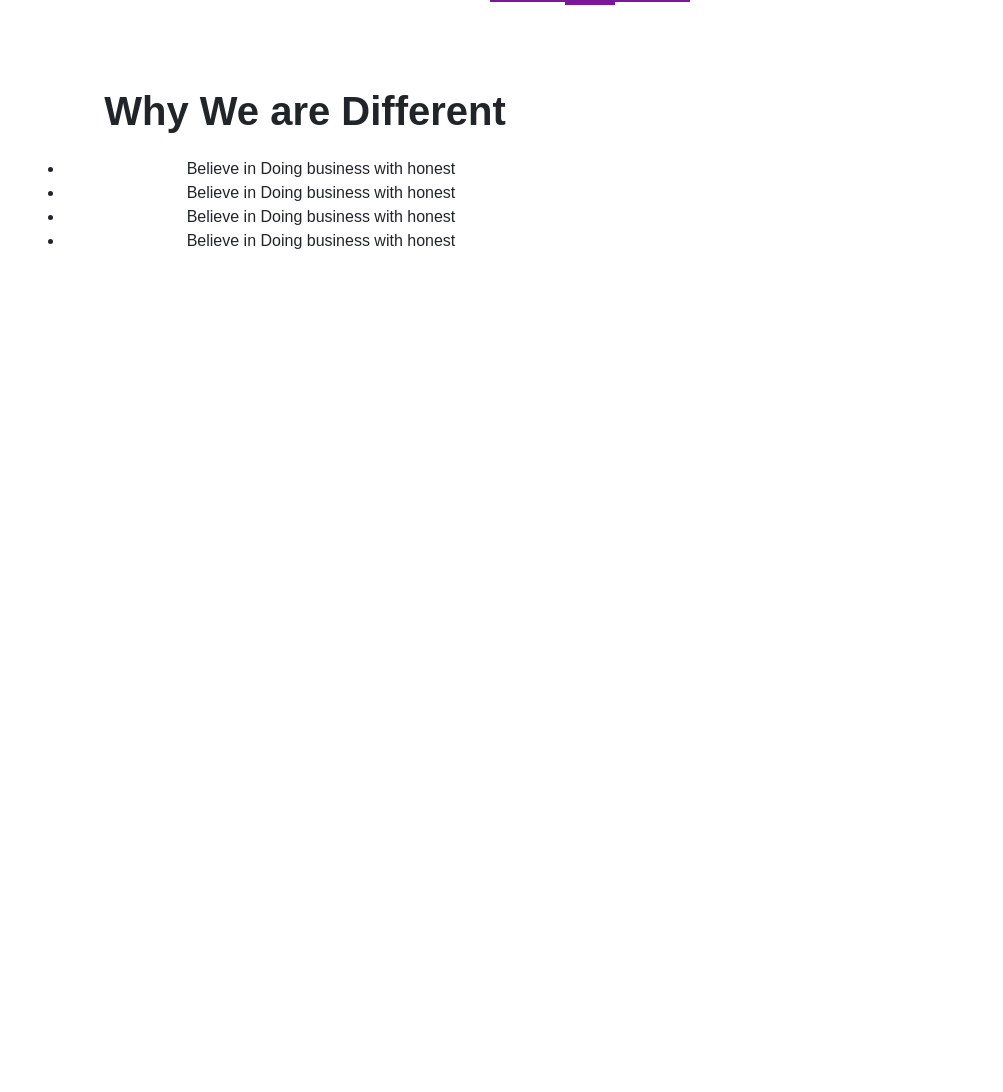
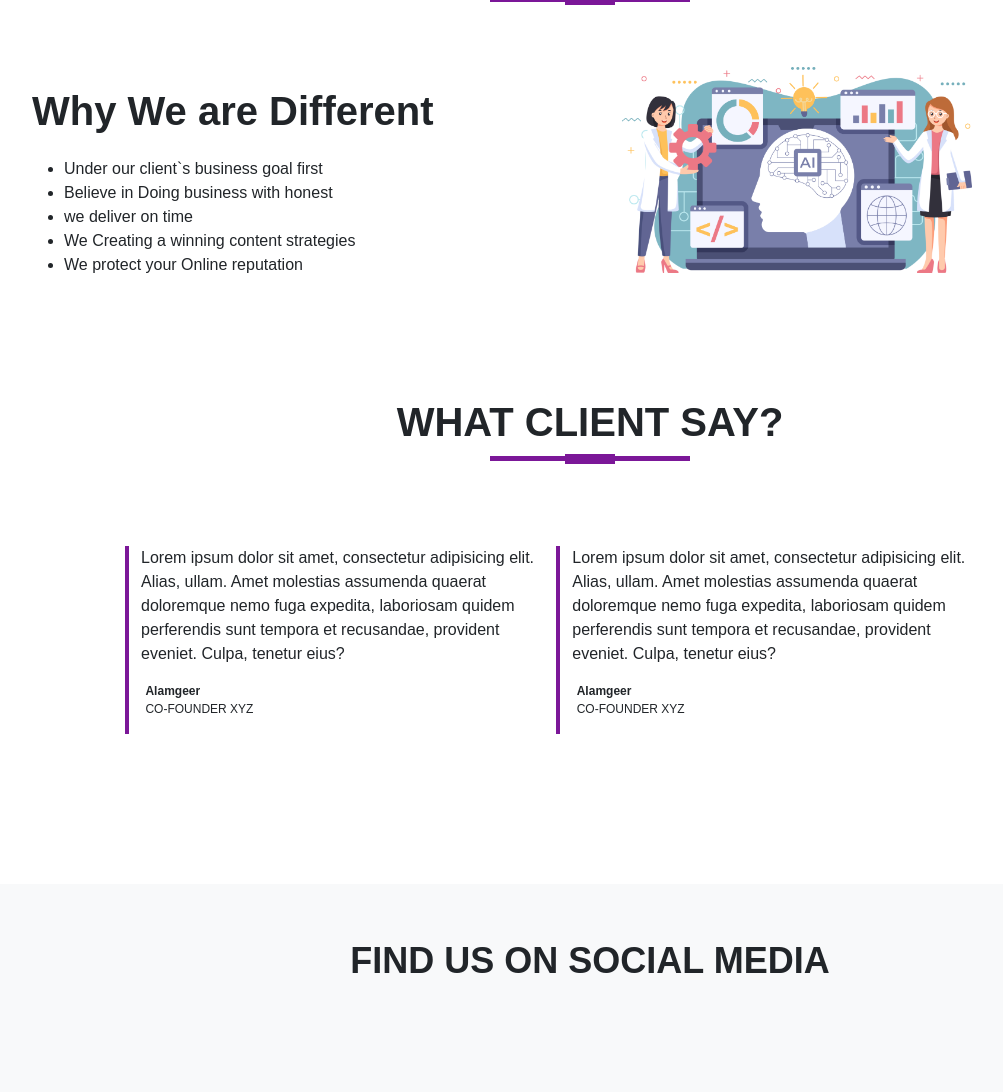
Before and after one commit to ageer110243-hash/Bootstrap-project, a plain HTML site: page index.html in a window 1280 px wide. Shown: the part 1366-2458 px from the top of the page, without its empty margins (50-1053 px from the left). Before the commit the page ends 1635 px from the top, so only its background shows below. Drawn offline with nearby package versions, Linux system fonts and the light colour scheme.

Commit message:
social media

```diff
--- a/index.html
+++ b/index.html
@@ -1,20 +1,25 @@
-g<!DOCTYPE html>
+g
+<!DOCTYPE html>
 <html lang="en">
+
 <head>
   <meta charset="UTF-8">
   <meta name="viewport" content="width=device-width, initial-scale=1.0">
   <title>School</title>
 
-    <link href="https://cdn.jsdelivr.net/npm/bootstrap@5.3.8/dist/css/bootstrap.min.css" rel="stylesheet" integrity="sha384-sRIl4kxILFvY47J16cr9ZwB07vP4J8+LH7qKQnuqkuIAvNWLzeN8tE5YBujZqJLB" crossorigin="anonymous">
+  <link href="https://cdn.jsdelivr.net/npm/bootstrap@5.3.8/dist/css/bootstrap.min.css" rel="stylesheet"
+    integrity="sha384-sRIl4kxILFvY47J16cr9ZwB07vP4J8+LH7qKQnuqkuIAvNWLzeN8tE5YBujZqJLB" crossorigin="anonymous">
   <link rel="stylesheet" href="style.css">
 
 </head>
+
 <body>
   <section id="header">
     <nav class="navbar navbar-expand-lg bg-body-tertiary">
       <div class="container-fluid">
         <a class="navbar-brand" href="#">DIGITAL</a>
-    <button class="navbar-toggler" type="button" data-bs-toggle="collapse" data-bs-target="#navbarSupportedContent" aria-controls="navbarSupportedContent" aria-expanded="false" aria-label="Toggle navigation">
+        <button class="navbar-toggler" type="button" data-bs-toggle="collapse" data-bs-target="#navbarSupportedContent"
+          aria-controls="navbarSupportedContent" aria-expanded="false" aria-label="Toggle navigation">
           <span class="navbar-toggler-icon"></span>
         </button>
         <div class="collapse navbar-collapse" id="navbarSupportedContent">
@@ -39,12 +44,14 @@ g<!DOCTYPE html>
   </section>
   <!-- BANNER SECOTION -->
 
-<section  id="banner">
+  <section id="banner">
     <div class="container">
       <div class="row">
         <div class="col-md-6">
           <P class="title">BEST DIGITAL AGENCY</P>
-                <P>Lorem ipsum dolor sit amet, consectetur adipisicing elit. Alias, ullam. Amet molestias assumenda quaerat doloremque nemo fuga expedita, laboriosam quidem perferendis sunt tempora et recusandae, provident eveniet. Culpa, tenetur eius?</P>
+          <P>Lorem ipsum dolor sit amet, consectetur adipisicing elit. Alias, ullam. Amet molestias assumenda quaerat
+            doloremque nemo fuga expedita, laboriosam quidem perferendis sunt tempora et recusandae, provident eveniet.
+            Culpa, tenetur eius?</P>
 
           <a href=""><img src="img/play.png" alt="" class="play-btn"> Watch Tuturials</a>
 
@@ -66,18 +73,21 @@ g<!DOCTYPE html>
       <div class="row text-center">
         <div class="col-md-4 service">
           <img src="img/ads.png" alt="" class="service-img">
-          <h4>Growth Marketing <br>  </h4>
-          <p>the process of building and shaping a recognizable business identity across the internet. It combines visual elements, messaging, and digital strategies</p>
+          <h4>Growth Marketing <br> </h4>
+          <p>the process of building and shaping a recognizable business identity across the internet. It combines
+            visual elements, messaging, and digital strategies</p>
         </div>
         <div class="col-md-4 service">
           <img src="img/ads.png" alt="" class="service-img">
           <h4>Online Branding</h4>
-          <p>the process of building and shaping a recognizable business identity across the internet. It combines visual elements, messaging, and digital strategies</p>
+          <p>the process of building and shaping a recognizable business identity across the internet. It combines
+            visual elements, messaging, and digital strategies</p>
         </div>
         <div class="col-md-4 service">
           <img src="img/ads.png" alt="" class="service-img">
           <h4>Animated Ads</h4>
-          <p>the process of building and shaping a recognizable business identity across the internet. It combines visual elements, messaging, and digital strategies</p>
+          <p>the process of building and shaping a recognizable business identity across the internet. It combines
+            visual elements, messaging, and digital strategies</p>
         </div>
       </div>
       <button type="button" class="btn btn-primary">All SERVICES</button>
@@ -87,21 +97,22 @@ g<!DOCTYPE html>
   <!-- ABOUT US -->
 
   <section id=" about-us">
-    <div class="container text-center">
-      <h1 class="title"> WHY CHOOSE US?</h1>
+    <div class="container">
+      <h1 class="title text-center"> WHY CHOOSE US?</h1>
       <div class="row">
         <div class="col-md-6 about-us">
           <p class="about-title">Why We are Different</p>
           <ul>
+             <li>Under our client`s business goal first</li>
             <li>Believe in Doing business with honest</li>
-            <li>Believe in Doing business with honest</li>
-            <li>Believe in Doing business with honest</li>
-            <li>Believe in Doing business with honest</li>
+            <li>we deliver on time</li>
+            <li>We Creating a winning content strategies</li>
+            <li>We protect your Online reputation </li>
           </ul>
         </div>
         <div class="col-md-6">
-          <img src="img/play.2.png img
-          -fluid" alt="">
+          <img src="img/ser.png"  class="img
+          -fluid"  alt="" style="width: 350px;  padding-top: 30px; margin-left: 20px;">
         </div>
       </div>
     </div>
@@ -110,11 +121,54 @@ g<!DOCTYPE html>
 
   </section>
 
+  <!-- testimonilas -->
+
+   <section id="testimonials">
+
+    <div class="container">
+      <h1 class="title text-center">WHAT CLIENT SAY?</h1>
+      <div class="row offset-1 ">
+        <div class="col-md-5 testimonials">
+          <P>Lorem ipsum dolor sit amet, consectetur adipisicing elit. Alias, ullam. Amet molestias assumenda quaerat
+            doloremque nemo fuga expedita, laboriosam quidem perferendis sunt tempora et recusandae, provident eveniet.
+            Culpa, tenetur eius?</P>
+            <img src="" alt="">
+            <p class="user-detail"><b>Alamgeer</b><br>CO-FOUNDER XYZ</p>
+        </div>
+         <div class="col-md-5 testimonials">
+          <P>Lorem ipsum dolor sit amet, consectetur adipisicing elit. Alias, ullam. Amet molestias assumenda quaerat
+            doloremque nemo fuga expedita, laboriosam quidem perferendis sunt tempora et recusandae, provident eveniet.
+            Culpa, tenetur eius?</P>
+            <img src="" alt="">
+            <p class="user-detail"><b>Alamgeer</b><br>CO-FOUNDER XYZ</p>
+        </div>
+      </div>
+    </div>
 
 
+   </section>
 
-    <script src="https://cdn.jsdelivr.net/npm/bootstrap@5.3.8/dist/js/bootstrap.bundle.min.js" integrity="sha384-FKyoEForCGlyvwx9Hj09JcYn3nv7wiPVlz7YYwJrWVcXK/BmnVDxM+D2scQbITxI" crossorigin="anonymous"></script>
+        <!-- social social-media -->
+
+   <section id="social-media">
+    <div class="container text-center">
+      <p>FIND US ON SOCIAL MEDIA</p>
+      <div class="social-icons">
+        <a href=""><img src="" alt=""></a>
+        <a href=""><img src="" alt=""></a>
+        <a href=""><img src="" alt=""></a>
+        <a href=""><img src="" alt=""></a>
+        <a href=""><img src="" alt=""></a>
+      </div>
+    </div>
+   </section>
+
+
+  <script src="https://cdn.jsdelivr.net/npm/bootstrap@5.3.8/dist/js/bootstrap.bundle.min.js"
+    integrity="sha384-FKyoEForCGlyvwx9Hj09JcYn3nv7wiPVlz7YYwJrWVcXK/BmnVDxM+D2scQbITxI"
+    crossorigin="anonymous"></script>
 </body>
+
 </html>
 </body>
 
--- a/style.css
+++ b/style.css
@@ -91,3 +91,36 @@ body{
     font-weight: 600;
     margin-top: 8%;
 }
+ #about-us ul li{
+   margin: 10px 0;
+ }
+  #about-us ul {
+    margin-left: 20px;
+  }
+
+  #testimonials{
+    margin: 100px 0;
+  }
+
+  .testimonials{
+    border-left: 4px solid #7b1798;
+    margin-top: 50px;
+    margin-bottom: 50px;
+  }
+  .user-detail{
+    display: inline-block;
+    font-size: 12px;
+  }
+
+  #social-media{
+    background-color: #f8f9fa;
+    padding: 50PX 0;
+  }
+
+   #social-media p{
+
+    font-size: 36px;
+    font-weight: 600;
+    margin-bottom: 30px;
+
+   }
```
Also changed, not shown: img/ser.png (added). Lines whose indentation alone changed are shown as unchanged.
